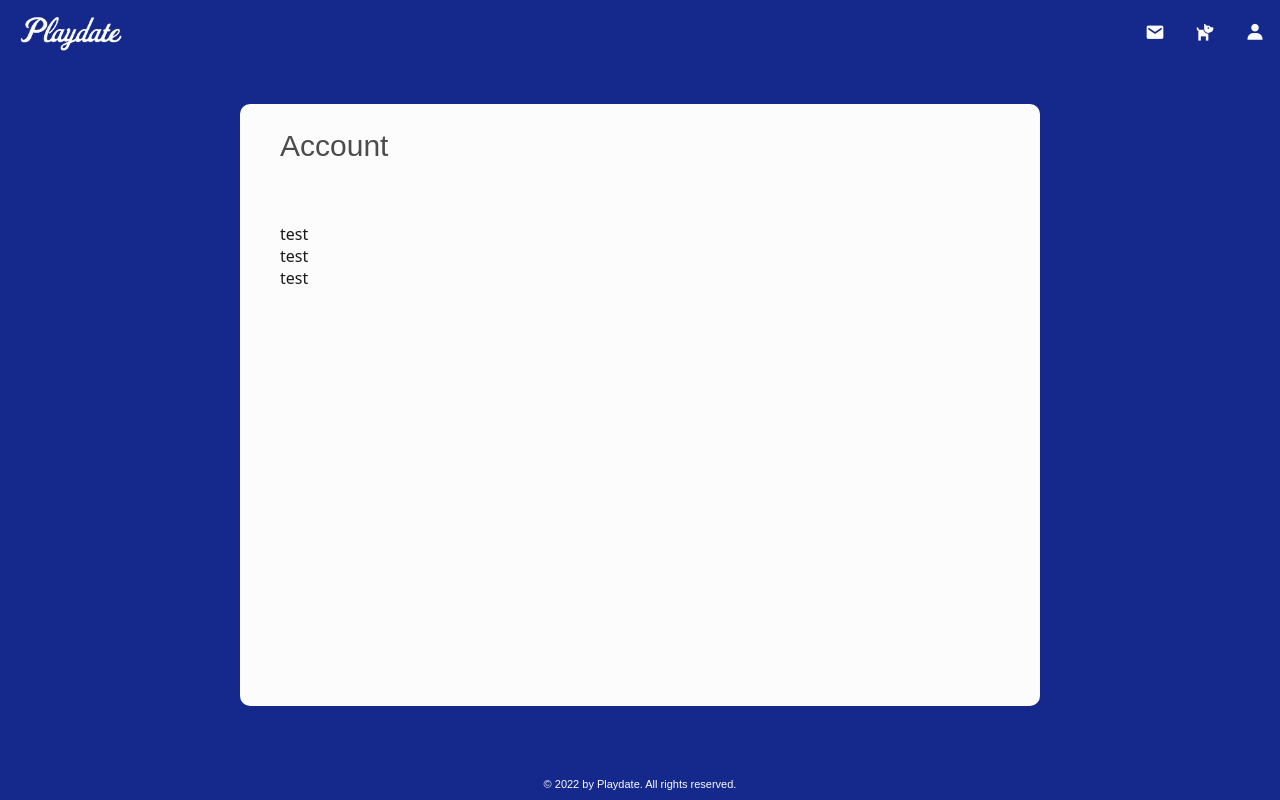
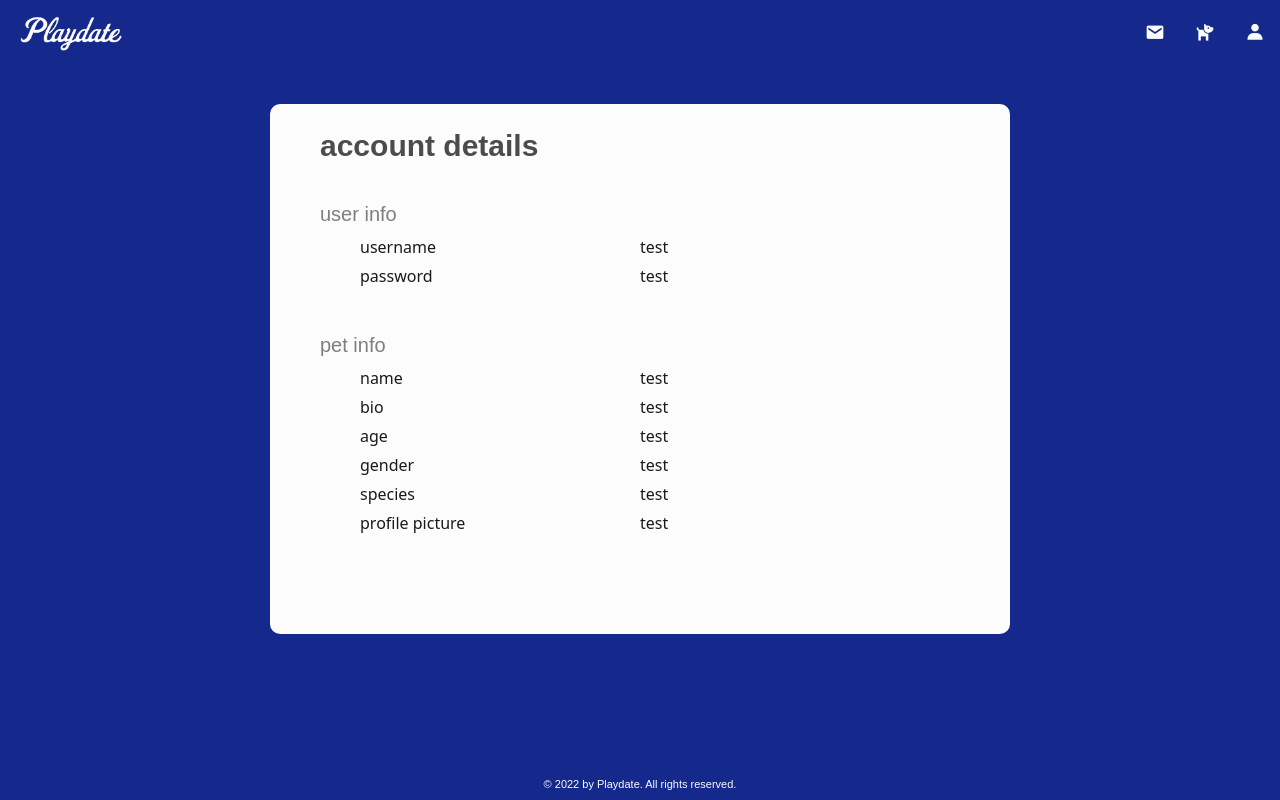
Before and after one commit to inspiredxstem/Playdate, a React (Create React App) app in the folder client/: page /me in a window 1280 px wide. Built offline with nearby package versions, Linux system fonts and the light colour scheme; no server answers.

Commit message:
Renamed Chat to Inbox, Profile updates

```diff
--- a/client/src/App.css
+++ b/client/src/App.css
@@ -359,24 +359,47 @@ h1 {
 }
 
 .profile-cont {
-  padding: 25px 40px 25px 40px;
+  padding: 25px 50px;
   margin: 50px 0 80px 0;
   background-color: var(--wht);
   color: var(--blk);
-  height: 69vh;
-  width: 90vh;
+  height: 60vh;
+  width: 80vh;
   border-radius: 10px;
 }
 
 .profile-title {
   font-family: "Futura", sans-serif;
   font-size: 30px;
+  font-weight: 900;
   color: var(--grey-2);
-  margin-bottom: 60px;
 }
 
 .profile-info {
-  display: flex;
-  flex-direction: column;
-  justify-content: space-between;
+  display: grid;
+  grid-template-columns: repeat(2, 1fr);
+  margin: 5px 40px;
 }
+
+.profile-subtitle {
+  font-family: "Futura", sans-serif;
+  font-size: 20px;
+  color: var(--grey-1);
+  margin: 40px 0 10px 0;
+}
+
+.profile-category {
+  /* font-weight: 600; */
+  color: var(--blk);
+  margin-bottom: 7px;
+}
+
+.profile-values {
+  margin-bottom: 7px;
+}
+
+.line {
+  width: 80vh;
+  border: 0.5px solid var(--grey-1);
+  margin-top: 30px;
+}
--- a/client/src/App.js
+++ b/client/src/App.js
@@ -4,12 +4,13 @@ import { Routes, Route } from "react-router-dom";
 import Home from "./Home";
 import Login from "./Login";
 import Pets from "./Pets";
-import Chat from "./Chat";
+import Inbox from "./Inbox";
 import Profile from "./Profile";
 import NotFound from "./NotFound";
 
 function App() {
   const [users, setUsers] = useState([]);
+  const [currentUser, setCurrentUser] = useState([]);
 
   useEffect(() => {
     fetch("http://localhost:3000/users")
@@ -20,14 +21,23 @@ function App() {
       });
   }, []);
 
+  useEffect(() => {
+    fetch("http://localhost:3000/me")
+      .then((res) => res.json())
+      .then((data) => {
+        setCurrentUser(data);
+        // console.log(data);
+      });
+  }, []);
+
   return (
     <div>
       <Routes>
         <Route path="/" element={<Home />} />
         <Route path="/login" element={<Login />} />
         <Route path="/pets" element={<Pets users={users} />} />
-        <Route path="/chat" element={<Chat />} />
-        <Route path="/me" element={<Profile />} />
+        <Route path="/inbox" element={<Inbox />} />
+        <Route path="/me" element={<Profile current={currentUser} />} />
         <Route path="*" element={<NotFound />} />
       </Routes>
     </div>
--- /dev/null
+++ b/client/src/Convo.js
@@ -0,0 +1 @@
+// For individual conversations
--- a/client/src/Chat.js
+++ b/client/src/Inbox.js
@@ -2,7 +2,8 @@ import react from "react";
 import Navbar from "./Navbar";
 import Footer from "./Footer";
 
-function Chat() {
+
+function Inbox() {
   return (
     <div>
       <Navbar />
@@ -14,4 +15,4 @@ function Chat() {
   );
 }
 
-export default Chat;
+export default Inbox;
--- a/client/src/Navbar.js
+++ b/client/src/Navbar.js
@@ -8,7 +8,7 @@ function Navbar() {
         <img src="playdate-wide-trans.png" className="nav-logo" alt="logo" />
       </Link>
       <nav className="links">
-        <Link className="MailLink" to="/chat">
+        <Link className="MailLink" to="/inbox">
           <i className="bx bxs-envelope"></i>
         </Link>
 
--- a/client/src/PetCards.js
+++ b/client/src/PetCards.js
@@ -16,7 +16,7 @@ function PetCards({ users }) {
               {users.name}, {users.age}
             </div>
             <div>
-              <Link className="chat-link" to="/chat">
+              <Link className="chat-link" to="/inbox">
                 {/* Will change the chat link when I have the messaging components up and running */}
                 <i className="bx bxs-envelope"></i>
               </Link>
--- a/client/src/Profile.js
+++ b/client/src/Profile.js
@@ -1,20 +1,39 @@
-import react from "react";
+import { React, useState } from "react";
 import Navbar from "./Navbar";
 import Footer from "./Footer";
 
 // this is kind of ugly, will fix later
 
-function Profile() {
+function Profile({ current }) {
   return (
     <div>
       <Navbar />
       <div className="feed-container">
         <div className="profile-cont">
-          <div className="profile-title">Account</div>
+          <div className="profile-title">account details</div>
+          <div className="profile-subtitle">user info</div>
           <div className="profile-info">
-            <div>test</div>
-            <div>test</div>
-            <div>test</div>
+            <div className="profile-category">username</div>
+            {/* <div className="profile-values">{current.username}</div> */}
+            <div className="profile-values">test</div>
+            <div className="profile-category">password</div>
+            <div className="profile-values">test</div>
+          </div>
+          {/* <div className="line"></div> */}
+          <div className="profile-subtitle">pet info</div>
+          <div className="profile-info">
+            <div className="profile-category">name</div>
+            <div className="profile-values">test</div>
+            <div className="profile-category">bio</div>
+            <div className="profile-values">test</div>
+            <div className="profile-category">age</div>
+            <div className="profile-values">test</div>
+            <div className="profile-category">gender</div>
+            <div className="profile-values">test</div>
+            <div className="profile-category">species</div>
+            <div className="profile-values">test</div>
+            <div className="profile-category">profile picture</div>
+            <div className="profile-values">test</div>
           </div>
         </div>
       </div>
```
Also changed, not shown: 1 other file (tests, documents, lock files or other folders).
